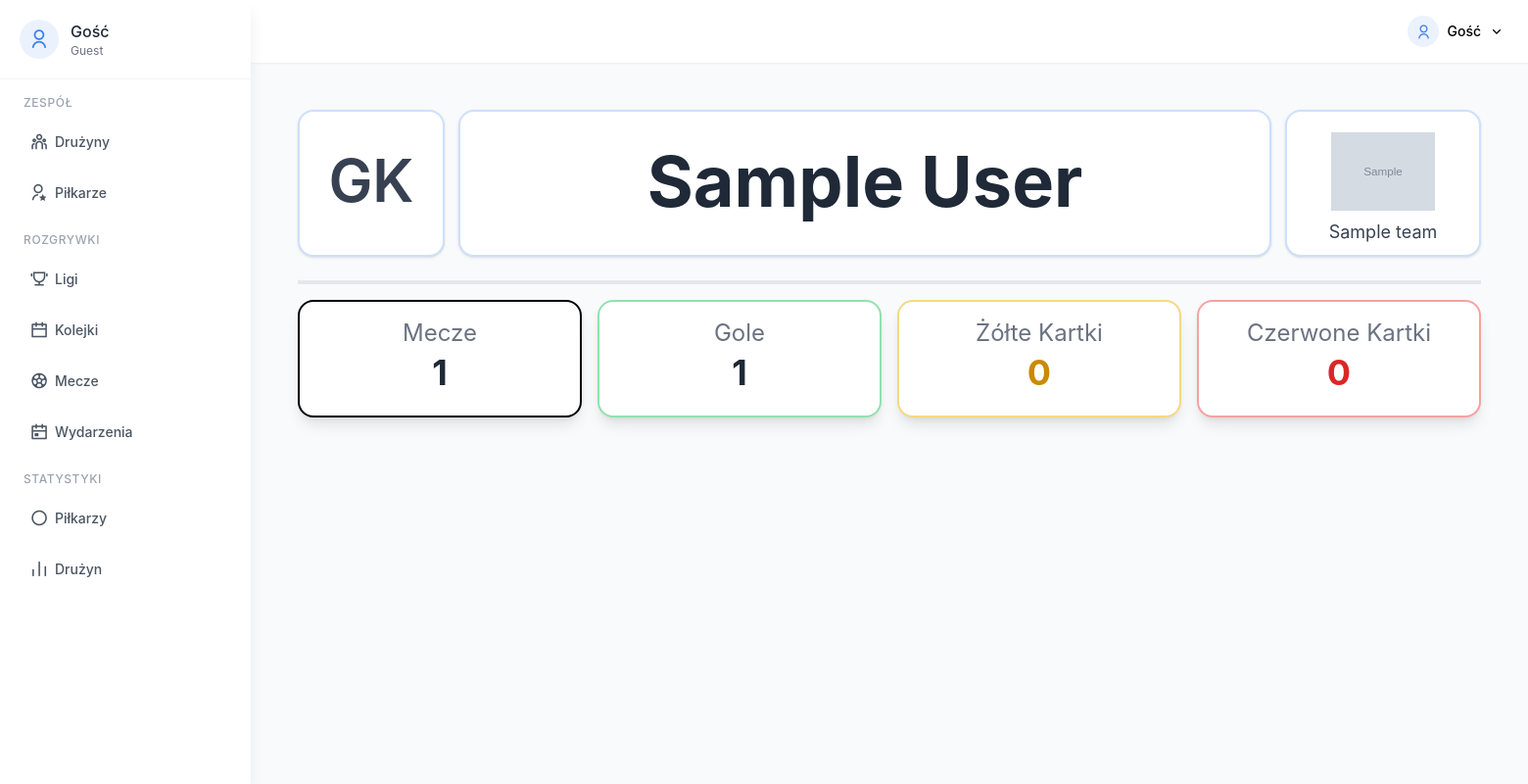
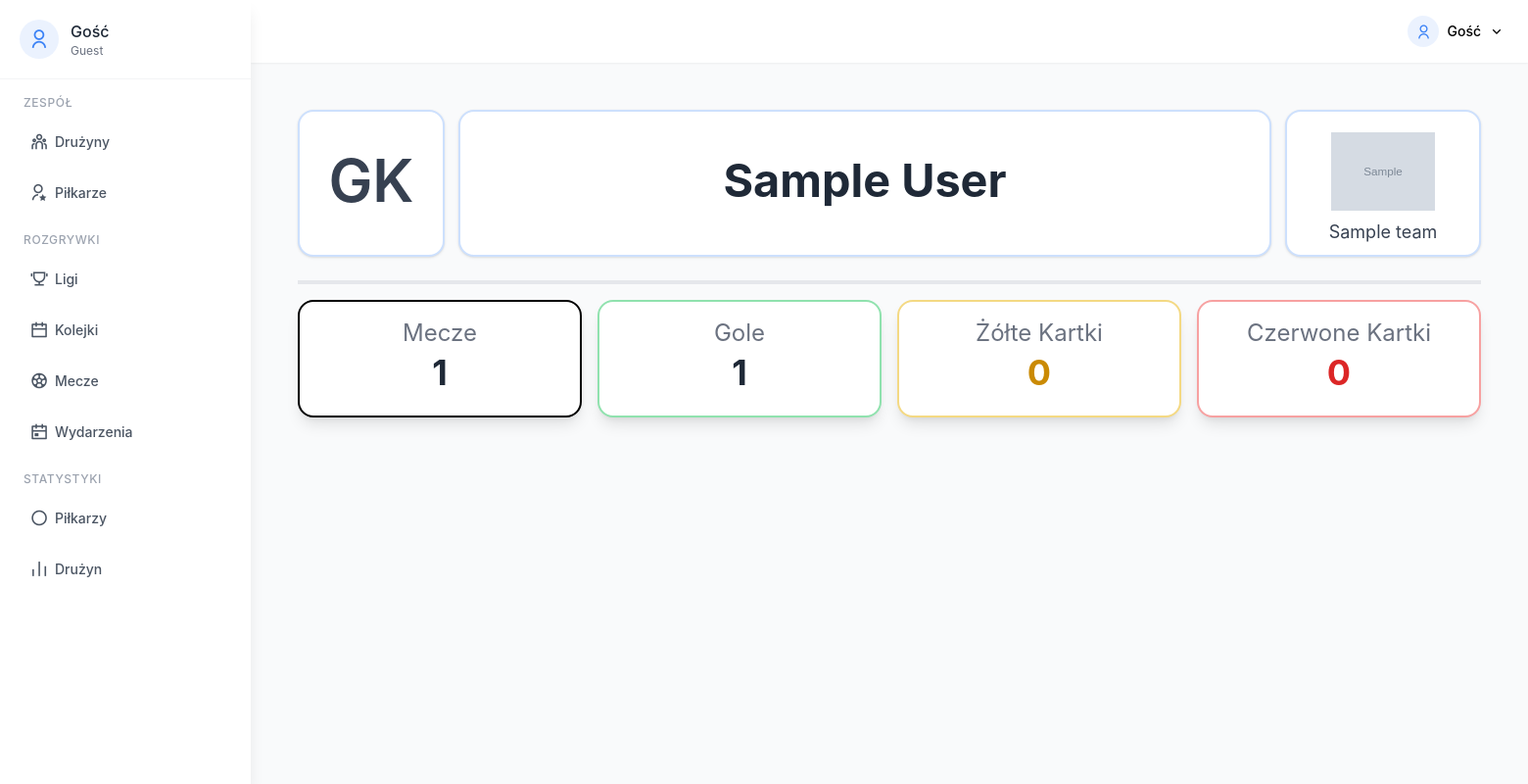
Before and after one commit to MateuszSokolowski03/Projekt, a Django app: page /players/1/ in a window 1560 px wide. Shown: the whole page at 98% size. Run offline with Django 5.2, Linux system fonts and the light colour scheme; tables that the repository leaves empty hold one stand-in row (values such as "Sample post"); grey boxes marked "Sample" are stand-in pictures; some libraries are stand-ins or nearby versions.

Commit message:
tekst dopasowuje sie do diva w player_detail.html

```diff
--- a/apps/planner/templates/player_detail.html
+++ b/apps/planner/templates/player_detail.html
@@ -10,7 +10,7 @@
         <div class="text-6xl font-semibold text-gray-700 size-[150px] py-[40px] text-center border-2 border-solid border-primary/25 bg-white rounded-lg shadow">
             {{ player.position }}
         </div>
-        <div class="text-7xl font-bold text-gray-800 w-[830px] h-[150px] p-[35px] text-center border-2 border-solid border-primary/25 bg-white rounded-lg shadow">
+        <div class="text-[3vw] font-bold text-gray-800 w-[830px] h-[150px] p-[35px] text-center border-2 border-solid border-primary/25 bg-white rounded-lg shadow">
             {{ player.first_name }} {{ player.last_name }}
         </div>
         <div class="w-[200px] h-[150px] py-[21px] text-center border-2 border-solid border-primary/25 bg-white rounded-lg shadow">
```
